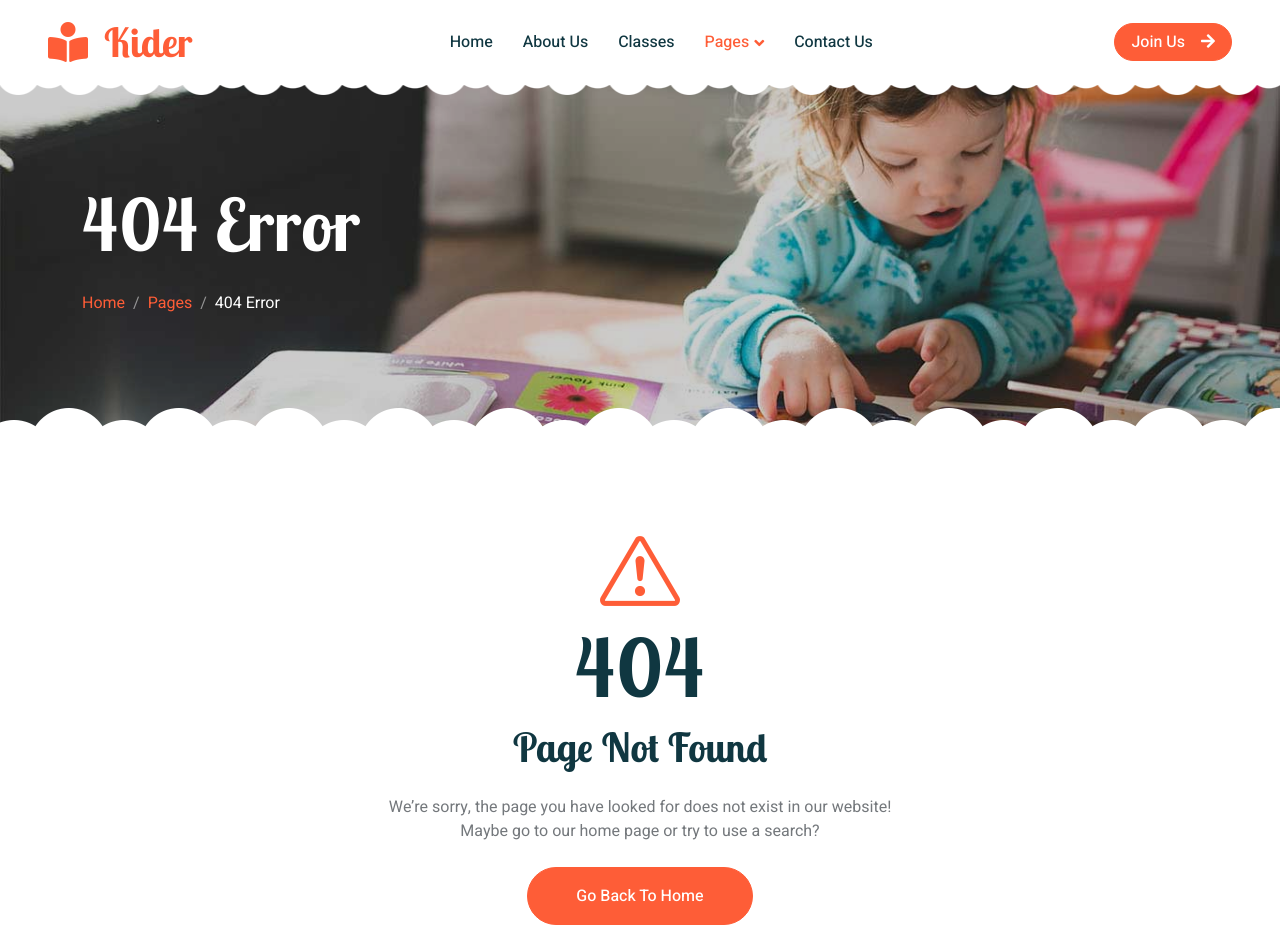
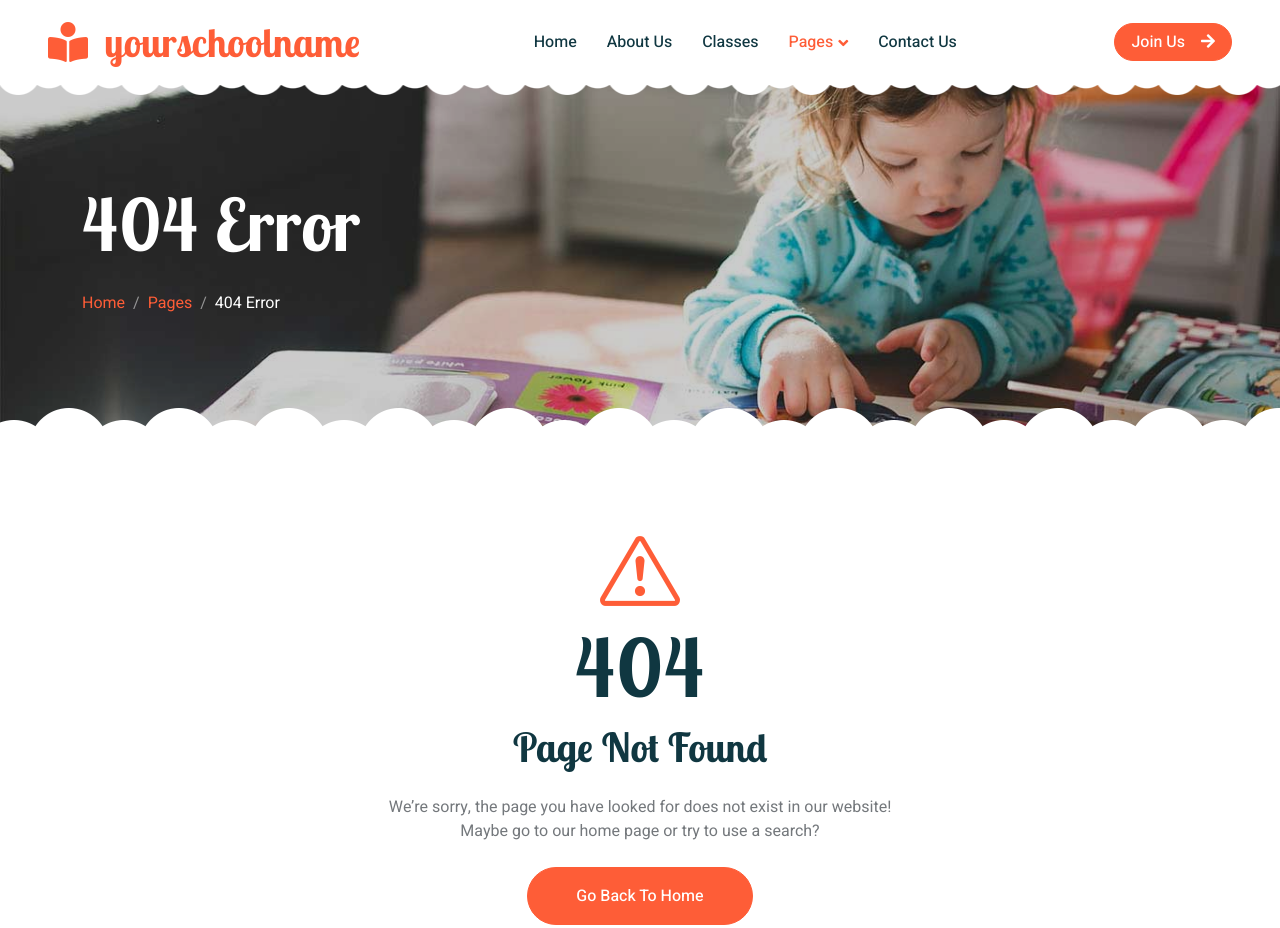
Before and after one commit to itsrakeshran/youschool.in, a plain HTML site: page 404.html in a window 1280 px wide. Shown: the top 928 px of the page. Drawn offline with nearby package versions, Linux system fonts and the light colour scheme.

Commit message:
schooltemplate

```diff
--- a/404.html
+++ b/404.html
@@ -3,7 +3,7 @@
 
 <head>
     <meta charset="utf-8">
-    <title>Kider - Preschool Website Template</title>
+    <title>yourschoolname - Preschool Website Template</title>
     <meta content="width=device-width, initial-scale=1.0" name="viewport">
     <meta content="" name="keywords">
     <meta content="" name="description">
@@ -48,7 +48,7 @@
         <!-- Navbar Start -->
         <nav class="navbar navbar-expand-lg bg-white navbar-light sticky-top px-4 px-lg-5 py-lg-0">
             <a href="index.html" class="navbar-brand">
-                <h1 class="m-0 text-primary"><i class="fa fa-book-reader me-3"></i>Kider</h1>
+                <h1 class="m-0 text-primary"><i class="fa fa-book-reader me-3"></i>yourschoolname</h1>
             </a>
             <button type="button" class="navbar-toggler" data-bs-toggle="collapse" data-bs-target="#navbarCollapse">
                 <span class="navbar-toggler-icon"></span>
```
Also changed, not shown: about.html (+2 -2 lines), appointment.html (+2 -2 lines), call-to-action.html (+2 -2 lines), classes.html (+2 -2 lines), contact.html (+2 -2 lines), facility.html (+2 -2 lines), index.html (+1 -1 lines), team.html (+2 -2 lines), testimonial.html (+2 -2 lines), READ-ME.txt.
